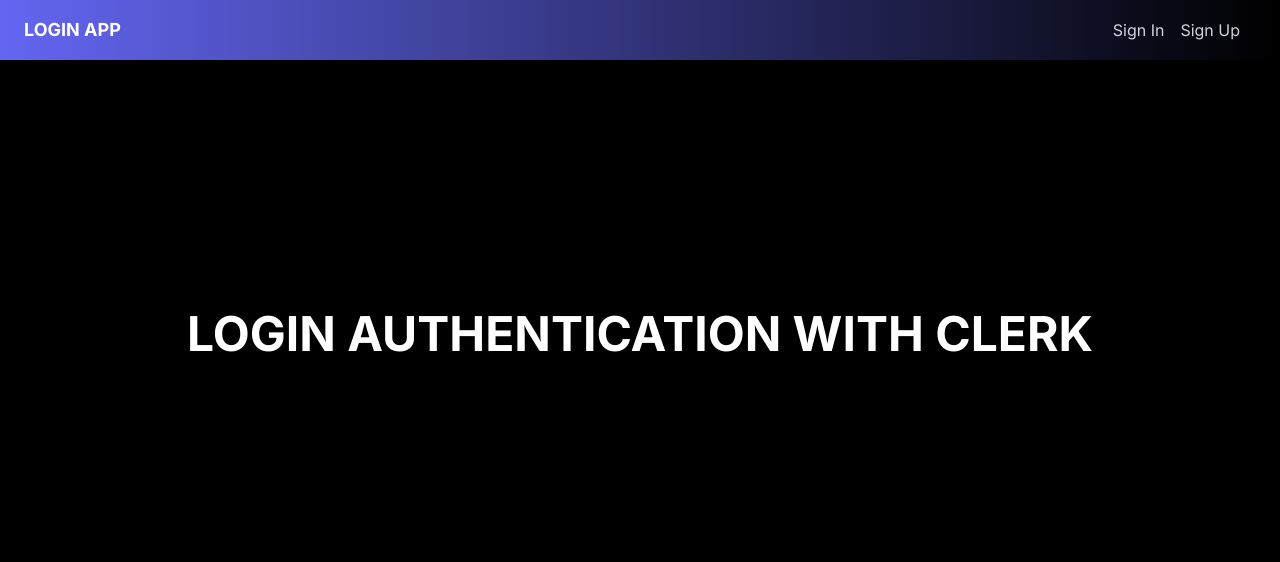
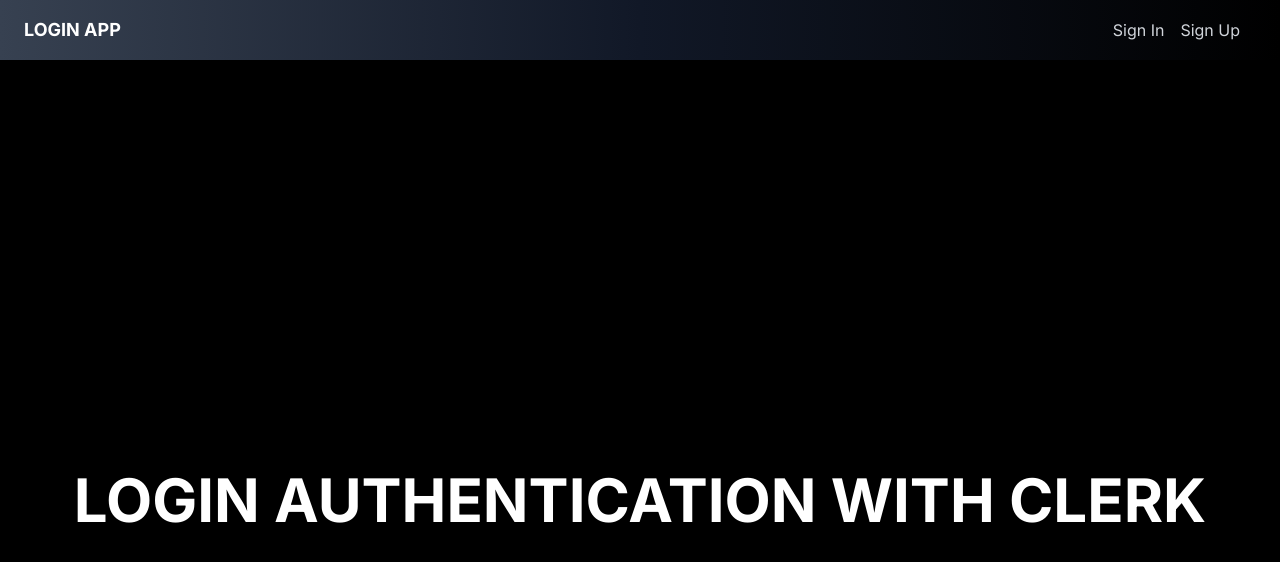
Before and after one commit to deepbhakare/OIBSIP-LOGIN-AUTHENTICATION, a Next.js app: page / in a window 1280 px wide. Shown: the top 562 px of the page. Built offline with nearby package versions, Linux system fonts and the light colour scheme; no server answers.

Commit message:
add pages

```diff
--- a/app/components/Header.jsx
+++ b/app/components/Header.jsx
@@ -6,7 +6,7 @@
   const { userId } = auth();
   return (
     <>
-      <nav className="bg-gradient-to-r from-indigo-500 to-black py-4 px-6 flex items-center justify-between mb-5">
+      <nav className="bg-gradient-to-r from-gray-700 via-gray-900 to-black py-4 px-6 flex items-center justify-between mb-5">
         <div className="flex items-center">
           <Link href="/">
             <div className="text-lg uppercase font-bold text-white">
--- a/app/page.jsx
+++ b/app/page.jsx
@@ -1,7 +1,9 @@
 export default function Home() {
   return (
     <>
-      <h1 class="text-white-600 text-5xl font-bold">LOGIN AUTHENTICATION WITH CLERK </h1>
+      <h1 class="text-white text-6xl mt-40 font-bold">
+        LOGIN AUTHENTICATION WITH CLERK
+      </h1>
     </>
   );
 }
--- a/app/sign-in/[[...sign-up]]/page.jsx
+++ b/app/sign-in/[[...sign-up]]/page.jsx
@@ -3,9 +3,9 @@
 
 const SignInPage = () => {
   return (
-    <>
+    <div>
       <SignIn />
-    </>
+    </div>
   );
 };
 
```
